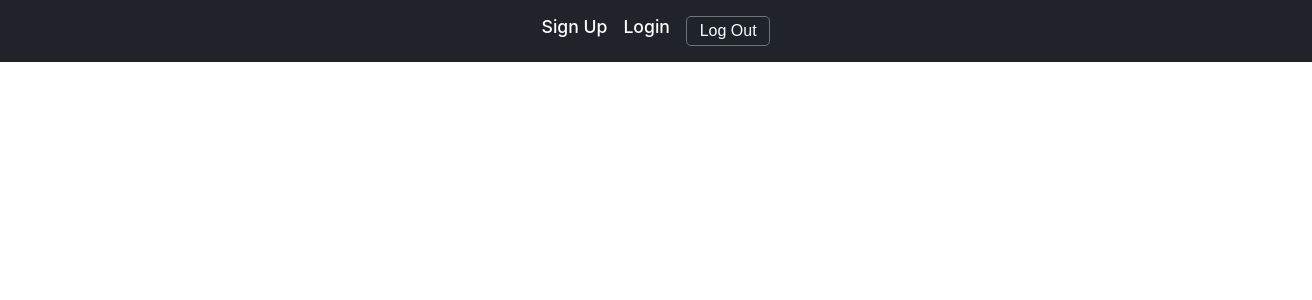
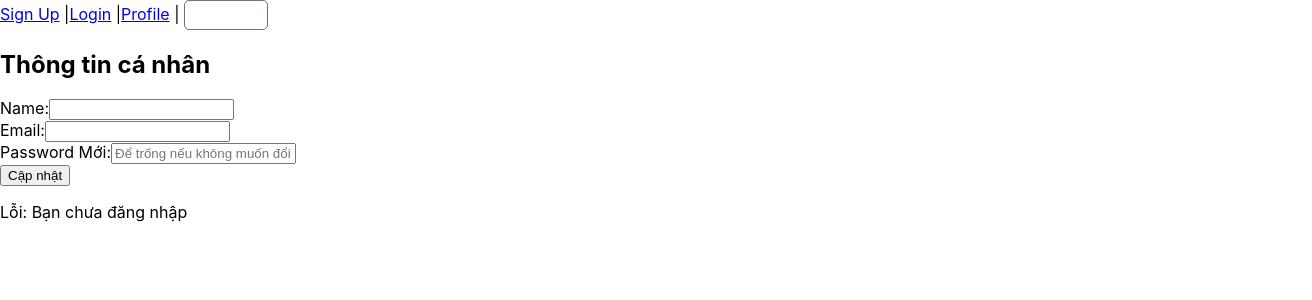
Before and after one commit to MinhCham220326/group1-project, a React (Create React App) app in the folder frontend/: page /profile in a window 1280 px wide. Shown: the top 300 px of the page, 1312 px wide, since content can reach past the window. Built offline with nearby package versions, Linux system fonts and the light colour scheme.

Commit message:
feat(ui): Create Profile (View/Update) page

```diff
--- a/frontend/src/App.js
+++ b/frontend/src/App.js
@@ -1,28 +1,29 @@
 // File: frontend/src/App.js
-
 import React from 'react';
 import { BrowserRouter as Router, Route, Routes, Link } from 'react-router-dom';
-import './App.css';
 
-// --- THÊM 3 DÒNG NÀY ---
 import Signup from './components/Signup';
 import Login from './components/Login';
 import Logout from './components/Logout';
-// --- HẾT PHẦN THÊM ---
+import Profile from './components/Profile'; // <-- 1. IMPORT
+
+import './App.css';
 
 function App() {
   return (
     <Router>
       <div className="App">
-        <nav className="navbar">
-          <Link to="/signup">Sign Up</Link>
-          <Link to="/login">Login</Link>
-          <Logout /> {/* Lỗi ở đây */}
+        <nav /* className="navbar" */>
+          <Link to="/signup">Sign Up</Link> |
+          <Link to="/login">Login</Link> |
+          <Link to="/profile">Profile</Link> | {/* <-- 2. THÊM LINK */}
+          <Logout />
         </nav>
         <header className="App-header">
           <Routes>
-            <Route path="/signup" element={<Signup />} /> {/* Lỗi ở đây */}
-            <Route path="/login" element={<Login />} /> {/* Lỗi ở đây */}
+            <Route path="/signup" element={<Signup />} />
+            <Route path="/login" element={<Login />} />
+            <Route path="/profile" element={<Profile />} /> {/* <-- 3. THÊM ROUTE */}
           </Routes>
         </header>
       </div>
--- /dev/null
+++ b/frontend/src/components/Profile.jsx
@@ -0,0 +1,115 @@
+// File: frontend/src/components/Profile.jsx
+import React, { useState, useEffect } from 'react';
+import axios from 'axios';
+
+const Profile = () => {
+    // State cho dữ liệu form
+    const [name, setName] = useState('');
+    const [email, setEmail] = useState('');
+    const [password, setPassword] = useState(''); // Chỉ dùng để GỬI pass MỚI
+
+    // State cho thông báo
+    const [message, setMessage] = useState('');
+
+    // Hàm helper để lấy config (gắn token)
+    const getTokenConfig = () => {
+        const token = localStorage.getItem('token');
+        if (!token) {
+            setMessage("Lỗi: Bạn chưa đăng nhập");
+            return null;
+        }
+        return {
+            headers: {
+                Authorization: `Bearer ${token}`
+            }
+        };
+    };
+
+    // --- CHỨC NĂNG 5: XEM THÔNG TIN (GET) ---
+    useEffect(() => {
+        const fetchProfile = async () => {
+            const config = getTokenConfig();
+            if (!config) return; // Dừng nếu không có token
+
+            try {
+                // API URL: http://localhost:3000/api/users/profile
+                const res = await axios.get('http://localhost:3000/api/users/profile', config);
+
+                // Điền dữ liệu vào form
+                setName(res.data.name);
+                setEmail(res.data.email);
+
+            } catch (error) {
+                setMessage(error.response.data.message || "Lỗi khi tải thông tin");
+            }
+        };
+
+        fetchProfile();
+    }, []); // [] = Chạy 1 lần khi tải trang
+
+    // --- CHỨC NĂNG 4: CẬP NHẬT (PUT) ---
+    const handleSubmit = async (e) => {
+        e.preventDefault();
+        const config = getTokenConfig();
+        if (!config) return;
+
+        const updatedData = { name, email };
+
+        // Chỉ thêm 'password' vào data gửi đi nếu người dùng nhập mật khẩu mới
+        if (password) {
+            updatedData.password = password;
+        }
+
+        try {
+            // API URL: http://localhost:3000/api/users/profile
+            const res = await axios.put('http://localhost:3000/api/users/profile', updatedData, config);
+
+            // Cập nhật lại form với tên/email mới (nếu có)
+            setName(res.data.name);
+            setEmail(res.data.email);
+            setPassword(''); // Xóa ô mật khẩu
+            setMessage("Cập nhật thành công!");
+
+        } catch (error) {
+            setMessage(error.response.data.message || "Lỗi khi cập nhật");
+        }
+    };
+
+    return (
+        // (Bạn có thể dùng className="form-container" như hướng dẫn trước)
+        <div>
+            <h2>Thông tin cá nhân</h2>
+            <form onSubmit={handleSubmit}>
+                <div /* className="form-group" */>
+                    <label>Name:</label>
+                    <input
+                        type="text"
+                        value={name}
+                        onChange={(e) => setName(e.target.value)}
+                    />
+                </div>
+                <div /* className="form-group" */>
+                    <label>Email:</label>
+                    <input
+                        type="email"
+                        value={email}
+                        onChange={(e) => setEmail(e.target.value)}
+                    />
+                </div>
+                <div /* className="form-group" */>
+                    <label>Password Mới:</label>
+                    <input
+                        type="password"
+                        placeholder="Để trống nếu không muốn đổi"
+                        value={password}
+                        onChange={(e) => setPassword(e.target.value)}
+                    />
+                </div>
+                <button type="submit" /* className="btn" */>Cập nhật</button>
+            </form>
+            {message && <p>{message}</p>}
+        </div>
+    );
+};
+
+export default Profile;
```
Also changed, not shown: 2 other files (tests, documents, lock files or other folders).
